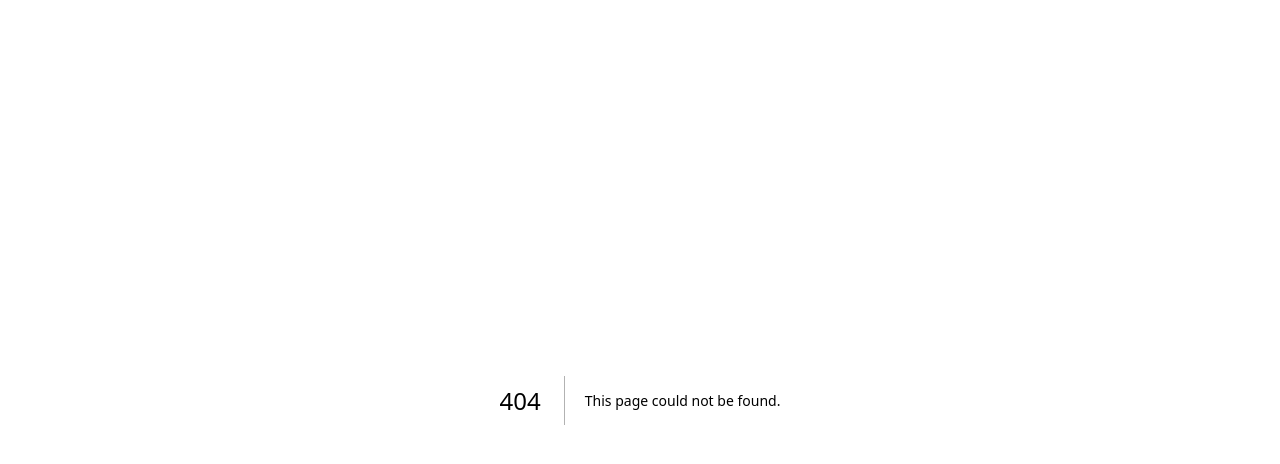
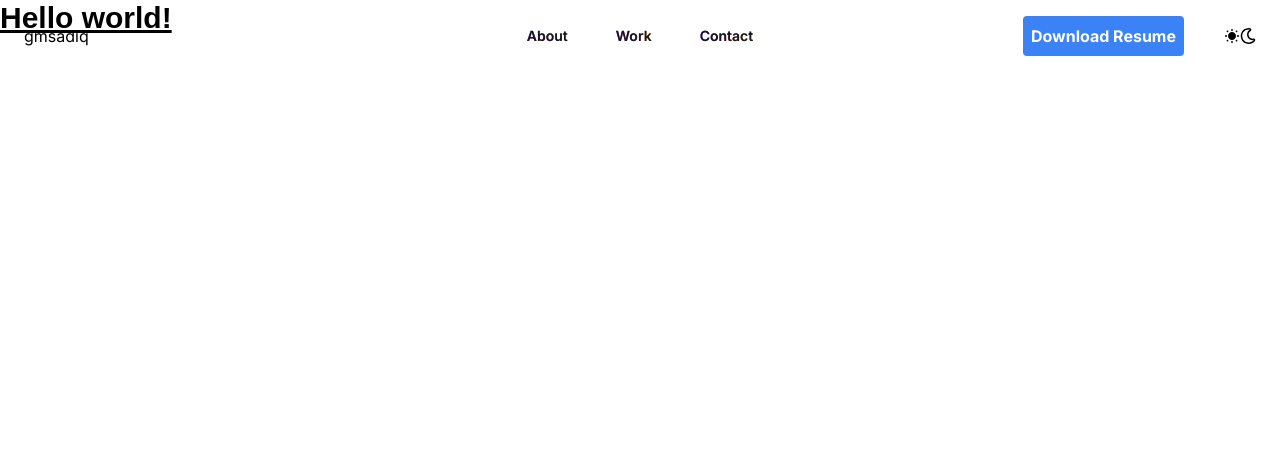
Before and after one commit to greeenOrange/gmsadiq, a Next.js app: page /about in a window 1280 px wide. Before the commit this address had no page. Shown: the top 464 px of the page. Built offline with nearby package versions, Linux system fonts and the light colour scheme.

Commit message:
mainwesite

```diff
--- /dev/null
+++ b/src/app/about/page.js
@@ -0,0 +1,11 @@
+import React from 'react'
+
+const About = () => {
+  return (
+    <h1 class="text-3xl font-bold underline">
+    Hello world!
+  </h1>
+  )
+}
+
+export default About
--- /dev/null
+++ b/src/app/components/Footer.js
@@ -0,0 +1,9 @@
+import React from 'react'
+
+const Footer = () => {
+  return (
+    <div>Footer</div>
+  )
+}
+
+export default Footer
--- /dev/null
+++ b/src/app/components/Header.js
@@ -0,0 +1,132 @@
+"use client"
+import React, { useEffect, useState } from 'react'
+import { CiMenuBurger } from "react-icons/ci";
+import { AiOutlineClose } from "react-icons/ai";
+import { IoMdSunny } from "react-icons/io";
+import { FaRegMoon } from "react-icons/fa";
+
+const Header = () => {
+    const [scrollY, setScrollY] = useState(0);
+    const [mobileMenuOpen, setMobileMenuOpen] = useState(false);
+
+    useEffect(() => {
+        const handleScroll = () => {
+            setScrollY(window.scrollY);
+        };
+        window.addEventListener('scroll', handleScroll);
+        return () => {
+            window.removeEventListener('scroll', handleScroll);
+        };
+    }, []);
+
+
+
+    return (
+        <header className={`fixed top-0 w-full z-50 ${scrollY || mobileMenuOpen ? 'bg-white shadow-md py-2' : 'bg-transparent'}`}>
+            <nav className="mx-auto flex max-w-7xl items-center justify-between p-4 lg:px-6" aria-label="Global">
+                <div className="flex lg:flex-1">
+                    <a href="#" className="-m-1.5 p-1.5">
+                        <span className="">gmsadiq</span>
+                    </a>
+                </div>
+                <div className="flex lg:hidden ">
+                    <button
+                        type="button"
+                        className="-m-2.5 inline-flex items-center justify-center rounded-md p-2.5 text-gray-700"
+                        onClick={() => setMobileMenuOpen(true)}
+                    >
+                        <span className="sr-only">{mobileMenuOpen ? 'Close menu' : 'Open main menu'}</span>
+                        {mobileMenuOpen ? <AiOutlineClose size="30" aria-hidden="true" /> : <CiMenuBurger size="30" aria-hidden="true" />}
+                    </button>
+                </div>
+                <div className="hidden lg:flex lg:gap-x-12 items-center">
+                    <div className="relative">
+                        <a className="flex items-center gap-x-1 text-sm font-semibold leading-6 text-gray-900 hover:text-transparent bg-gradient-to-r from-purple-600 via-red-600 to-yellow-400 bg-clip-text">
+                            About
+
+                        </a>
+
+
+                    </div>
+
+                    <a href="#" className="text-sm font-semibold leading-6 text-gray-900 hover:text-transparent bg-gradient-to-r from-purple-600 via-red-600 to-yellow-400 bg-clip-text">
+                        Work
+                    </a>
+                    <a href="#" className="text-sm font-semibold leading-6 text-gray-900 hover:text-transparent bg-gradient-to-r from-purple-600 via-red-600 to-yellow-400 bg-clip-text">
+                        Contact
+                    </a>
+
+                </div>
+                <div className="hidden lg:flex lg:flex-1 lg:justify-end">
+                <button type='button' className="bg-blue-500 hover:bg-blue-700 text-white font-bold p-2 rounded me-10">
+                       Download Resume
+                    </button>
+
+                    <button type='button'>
+                        <IoMdSunny />
+                    </button>
+                    <button type='button'>
+                        <FaRegMoon />
+                    </button>
+
+                </div>
+            </nav>
+
+            {mobileMenuOpen && (
+                <div className="lg:hidden items-center">
+                    <div className="fixed inset-0 z-10" />
+                    <div className="fixed inset-y-0 right-0 z-10 w-full overflow-y-auto bg-white px-6 py-6 sm:max-w-sm sm:ring-1 sm:ring-gray-900/10">
+                        <div className="flex items-center justify-between">
+                            <a href="#" className="-m-1.5 p-1.5">
+                                <span className="">gmsadiq</span>
+                            </a>
+                            <button
+                                type="button"
+                                className="-m-2.5 rounded-md p-2.5 text-gray-700"
+                                onClick={() => setMobileMenuOpen(false)}
+                            >
+                                <span className="sr-only">Close menu</span>
+                                <AiOutlineClose size="30" aria-hidden="true" />
+                            </button>
+
+                        </div>
+                        <div className="mt-6 flow-root">
+                            <div className="-my-6 divide-y divide-gray-500/10">
+                                <div className="space-y-2 py-6">
+
+                                    <a
+                                        href="#"
+                                        className="-mx-3 block rounded-lg px-3 py-2 text-base font-semibold leading-7 text-gray-900 hover:bg-gray-50"
+                                    >
+                                        About
+                                    </a>
+                                    <a
+                                        href="#"
+                                        className="-mx-3 block rounded-lg px-3 py-2 text-base font-semibold leading-7 text-gray-900 hover:bg-gray-50"
+                                    >
+                                        Work
+                                    </a>
+                                    <a
+                                        href="#"
+                                        className="-mx-3 block rounded-lg px-3 py-2 text-base font-semibold leading-7 text-gray-900 hover:bg-gray-50"
+                                    >
+                                        Contact
+                                    </a>
+                                </div>
+                                <div className="py-6">
+                                <button type='button' className="bg-blue-500 hover:bg-blue-700 text-white font-bold p-2 rounded me-10">
+                       Download Resume
+                    </button>
+                                </div>
+                            </div>
+                        </div>
+                    </div>
+                </div>
+            )}
+
+        </header>
+
+    )
+}
+
+export default Header
--- a/src/app/globals.css
+++ b/src/app/globals.css
@@ -17,13 +17,26 @@
 }
 
 body {
-  color: rgb(var(--foreground-rgb));
-  background: linear-gradient(
-      to bottom,
-      transparent,
-      rgb(var(--background-end-rgb))
-    )
-    rgb(var(--background-start-rgb));
+  font-family: 'Roboto', sans-serif;
+}
+h1, h2, h3, h4, h5, h6 {
+  font-family: 'Montserrat', sans-serif;
+}
+/* .mobile_menus{
+  display: none;
+} */
+@media (max-width: 767.98px) {
+  .nav_menus{
+      display: none;
+  }
+  .mobile_menus{
+      display: block;
+  }
+  .footer_sm{
+      padding: 0 1rem;
+      text-align: center;
+      flex-direction: column;
+  }
 }
 
 @layer utilities {
--- a/src/app/layout.js
+++ b/src/app/layout.js
@@ -1,5 +1,6 @@
 import { Inter } from "next/font/google";
 import "./globals.css";
+import Header from "./components/Header";
 
 const inter = Inter({ subsets: ["latin"] });
 
@@ -11,7 +12,10 @@ export const metadata = {
 export default function RootLayout({ children }) {
   return (
     <html lang="en">
-      <body className={inter.className}>{children}</body>
+      <body className={inter.className}>
+        <Header />
+        {children}
+        </body>
     </html>
   );
 }
```
Also changed, not shown: package.json (+5 -4 lines), src/app/page.js, 1 other file (tests, documents, lock files or other folders).
